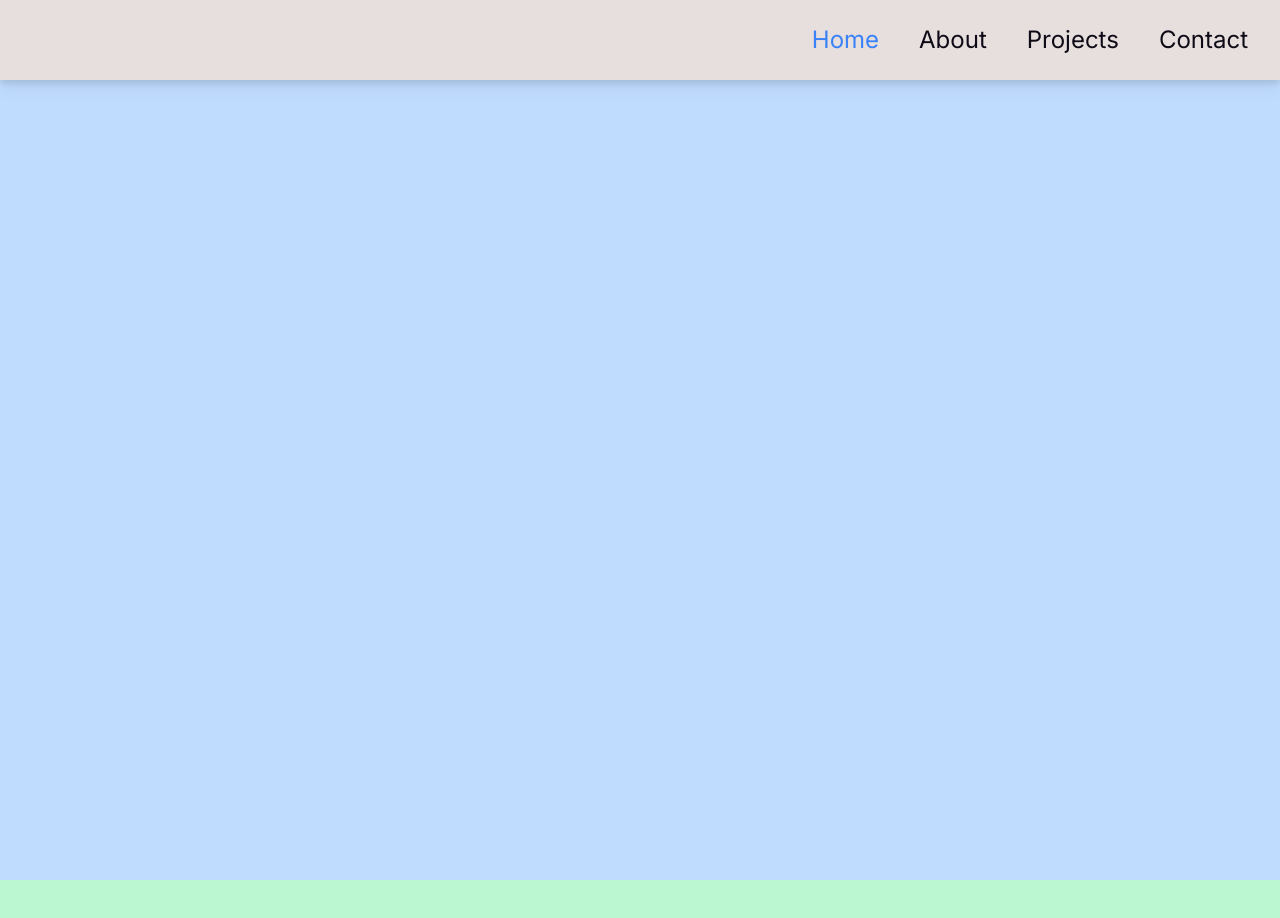
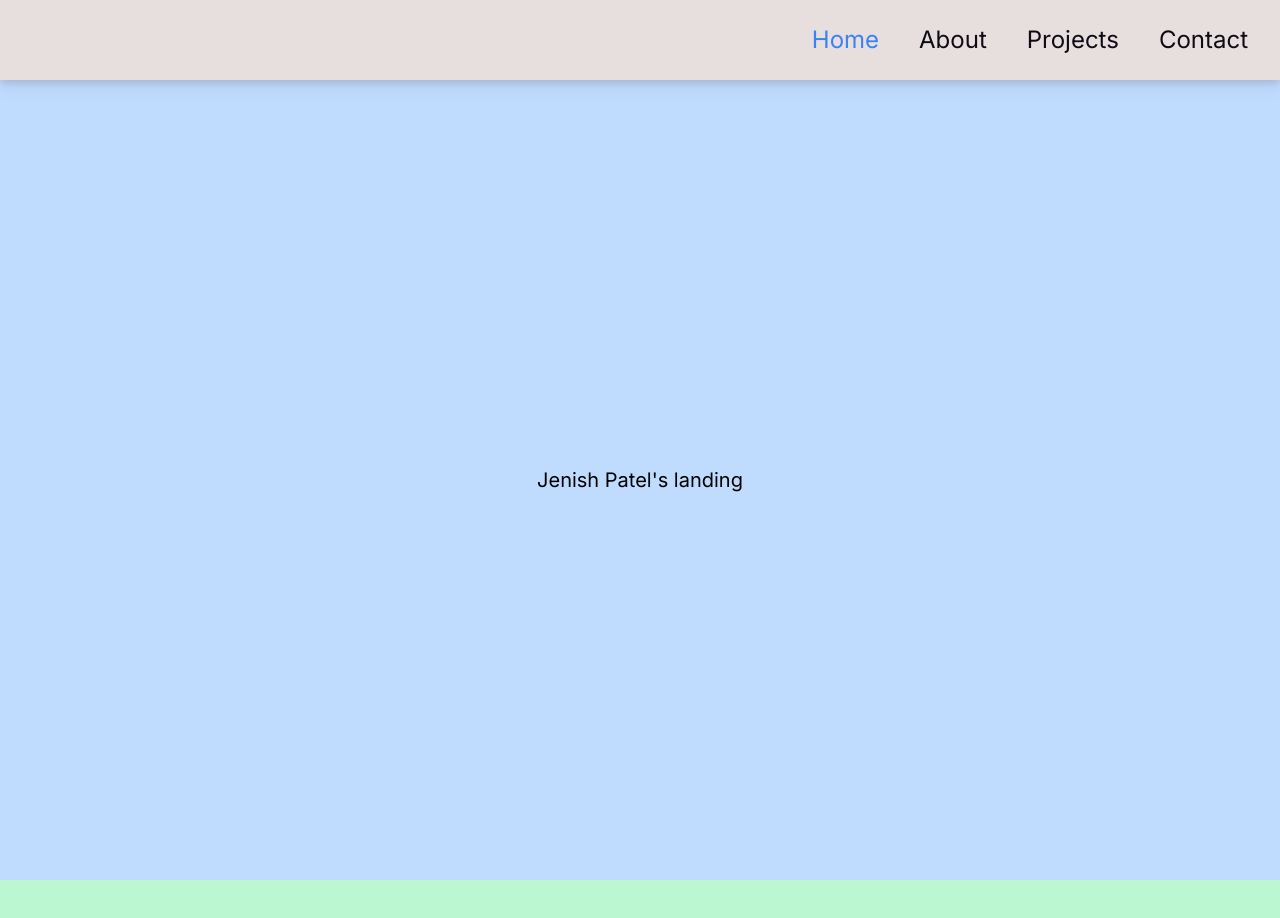
Before and after one commit to jenishpatel-jp/jenish-patel-portfolio, a Next.js app: page / in a window 1280 px wide. Shown: the top 918 px of the page. Built offline with nearby package versions, Linux system fonts and the light colour scheme.

Commit message:
Added a temporary landing page

```diff
--- /dev/null
+++ b/src/app/components/Hero.tsx
@@ -0,0 +1,13 @@
+'use client'
+
+import React from 'react'
+
+const Hero = () => {
+  return (
+    <div className='text-xl items-center justify-center flex-1 flex h-full' >
+        <h1 className='text-black'>Jenish Patel's landing </h1>
+    </div>
+  )
+}
+
+export default Hero
--- a/src/app/page.tsx
+++ b/src/app/page.tsx
@@ -1,9 +1,12 @@
 import Link from "next/link";
+import Hero from "./components/Hero";
 
 export default function Home() {
   return (
     <main className="flex flex-col min-h-screen items-center justify-center bg-stark">
-      <div className="w-full h-screen bg-blue-200" ></div>
+      <div className="w-full h-screen bg-blue-200" >
+        <Hero />
+      </div>
       <div className="w-full h-screen bg-green-200" ></div>
       <div className="w-full h-screen bg-orange-200" ></div>
       <div className="w-full h-screen bg-yellow-200" ></div>
```
